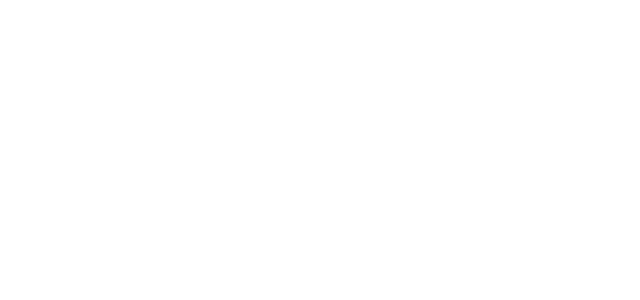
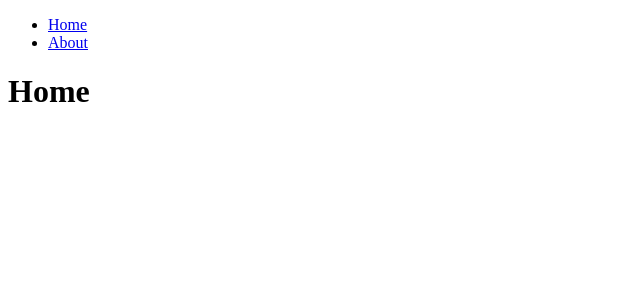
Before and after one commit to Dayglow0926/react-master, a React (Create React App) app: page / in a window 1280 px wide. Shown: the top 300 px of the page, without its empty margins (0-640 px from the left). Built offline with nearby package versions, Linux system fonts and the light colour scheme.

Commit message:
feat: react router dom v6 BrowserRouter 추가

```diff
--- a/package.json
+++ b/package.json
@@ -12,6 +12,7 @@
     "@types/react-dom": "^18.2.4",
     "react": "^18.2.0",
     "react-dom": "^18.2.0",
+    "react-router-dom": "6.4",
     "react-scripts": "5.0.1",
     "styled-components": "^5.3.11",
     "typescript": "^4.9.5",
--- a/src/App.tsx
+++ b/src/App.tsx
@@ -1,5 +1,11 @@
+import Router from "./Router";
+
 function App() {
-  return <div></div>;
+  return (
+    <div>
+      <Router />
+    </div>
+  );
 }
 
 export default App;
--- /dev/null
+++ b/src/Router.tsx
@@ -0,0 +1,18 @@
+import { BrowserRouter, Routes, Route } from "react-router-dom";
+import Header from "./components/Header";
+import About from "./screens/About";
+import Home from "./screens/Home";
+
+function Router() {
+  return (
+    <BrowserRouter>
+      <Header />
+      <Routes>
+        <Route path="/" element={<Home />} />
+        <Route path="/" element={<About />} />
+      </Routes>
+    </BrowserRouter>
+  );
+}
+
+export default Router;
--- /dev/null
+++ b/src/components/Header.tsx
@@ -0,0 +1,18 @@
+import { Link } from "react-router-dom";
+
+function Header() {
+  return (
+    <header>
+      <ul>
+        <li>
+          <Link to={"/"}>Home</Link>
+        </li>
+        <li>
+          <Link to={"/"}>About</Link>
+        </li>
+      </ul>
+    </header>
+  );
+}
+
+export default Header;
--- /dev/null
+++ b/src/screens/About.tsx
@@ -0,0 +1,5 @@
+function About() {
+  return <h1>About</h1>;
+}
+
+export default About;
--- /dev/null
+++ b/src/screens/Home.tsx
@@ -0,0 +1,5 @@
+function Home() {
+  return <h1>Home</h1>;
+}
+
+export default Home;
```
Also changed, not shown: 1 other file (tests, documents, lock files or other folders).
